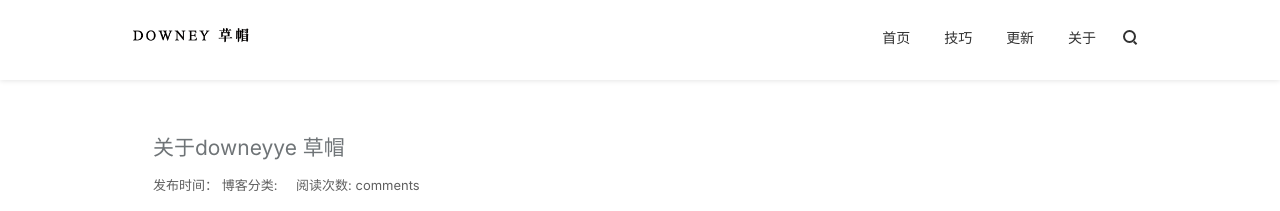
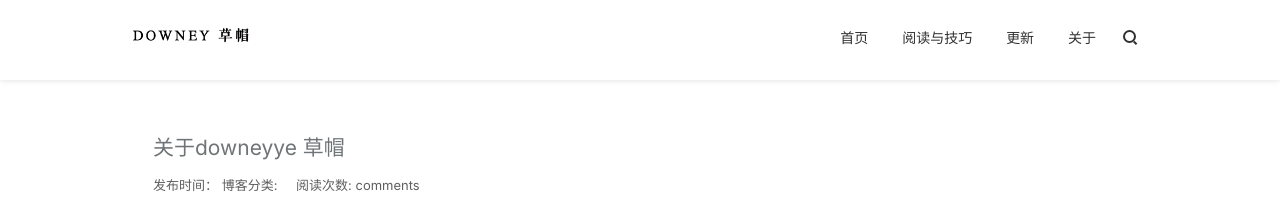
Before and after one commit to downeyye/downeyye.github.io, a Jekyll site: the page built from about.md, in a window 1280 px wide. Shown: the top 211 px of the page. Built offline with Jekyll 4.4.1, drawn with Linux system fonts in a browser that asks for light colours; nearby versions of some CDN libraries; comment, search, counter and statistics services are not loaded.

Commit message:
主页修改

```diff
--- a/_config.yml
+++ b/_config.yml
@@ -7,14 +7,14 @@
 google_analytics: UA-101222464-1
 share:            true
 # 分页
-paginate: 15
+paginate: 9
 paginate_path: "downeyyepage:num"
 gems: [jekyll-paginate]
 links:
   - name:         首页
     url:          /
     external:     false
-  - name:         技巧
+  - name:         阅读与技巧
     url:          /book
     external:     false
   - name:         更新
```
Also changed, not shown: 5 other files.
